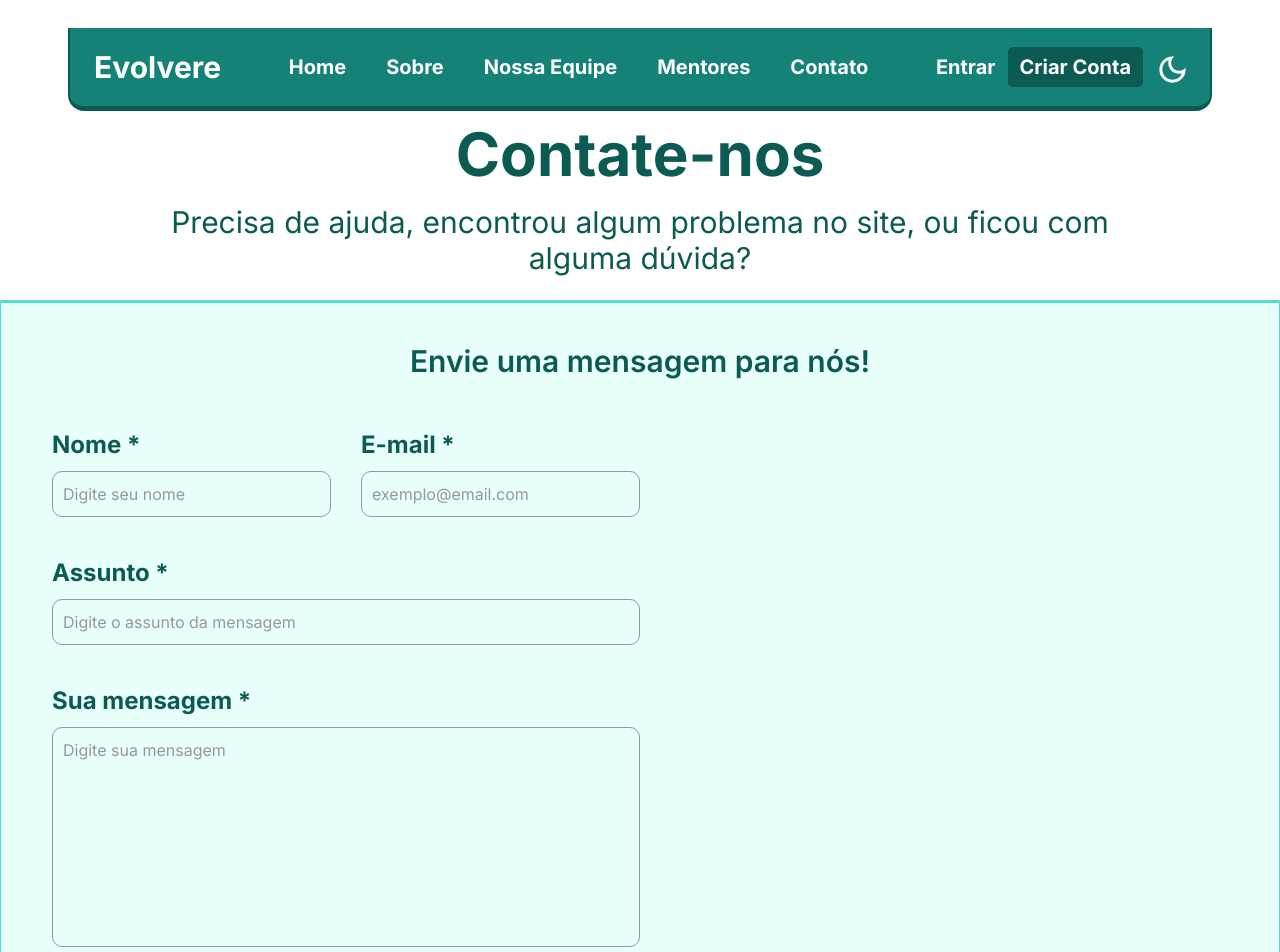
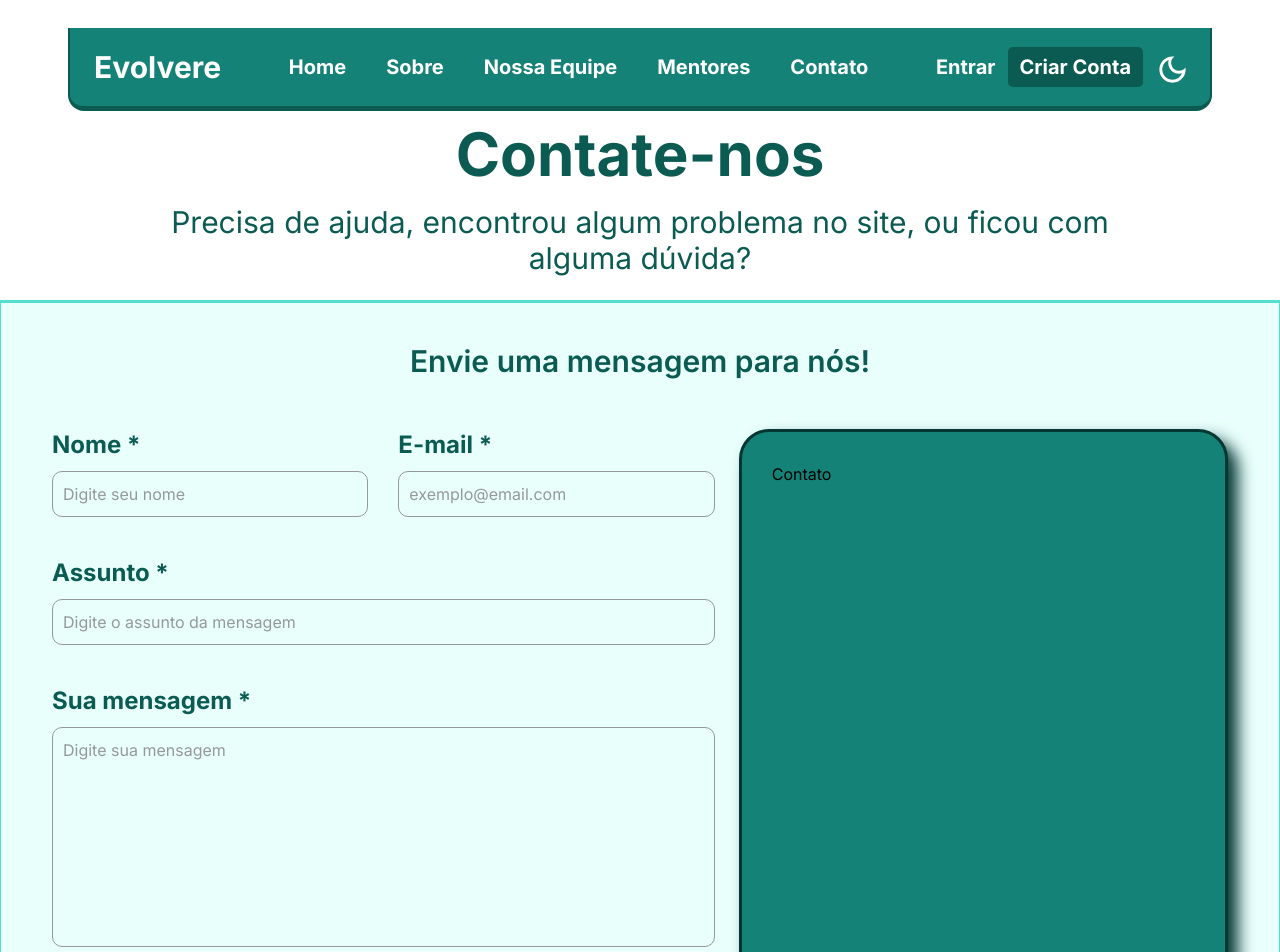
Before and after one commit to BSM-Global-Solution/evolvere, a React (Vite) app: page /contato in a window 1280 px wide. Shown: the top 952 px of the page. Built offline with nearby package versions, Linux system fonts and the light colour scheme; a web font is replaced by a local one.

Commit message:
feat(Contato): criado a estrutura do card de contato e alterado o tamanho dos inputs

```diff
--- a/src/routes/EvolvereApresentacao/Contato/index.tsx
+++ b/src/routes/EvolvereApresentacao/Contato/index.tsx
@@ -51,10 +51,10 @@ export default function Contato() {
             Envie uma mensagem para nós!
           </h2>
         </div>
-        <div className="mt-[50px] flex">
-          <form action="" className="w-1/2">
+        <div className="mt-[50px] flex gap-6">
+          <form className="w-3/2">
             <div className="flex gap-7.5">
-              <div className="flex flex-col gap-2.5 w-90">
+              <div className="flex flex-col gap-2.5 w-1/2">
                 <label
                 htmlFor="nome"
                 className={`
@@ -82,7 +82,7 @@ export default function Contato() {
                     `}
                 />
               </div>
-              <div className="flex flex-col gap-2.5 w-90">
+              <div className="flex flex-col gap-2.5 w-1/2">
                 <label
                 htmlFor="email"
                 className={`
@@ -185,7 +185,17 @@ export default function Contato() {
                 </span>
               </button>
           </form>
-          <div></div>
+          <div className={`
+            ${
+              theme == "light"
+              ? "bg-green-400"
+              : "bg-green-600"
+            }
+            w-full rounded-[30px] pl-7.5 pt-7.5 pr-10 pb-9
+            border-3 border-green-600 shadow-[10px_10px_16px_#043732]
+          `}>
+              <h3>Contato</h3>
+          </div>
         </div>
       </section>
     </section>
```
